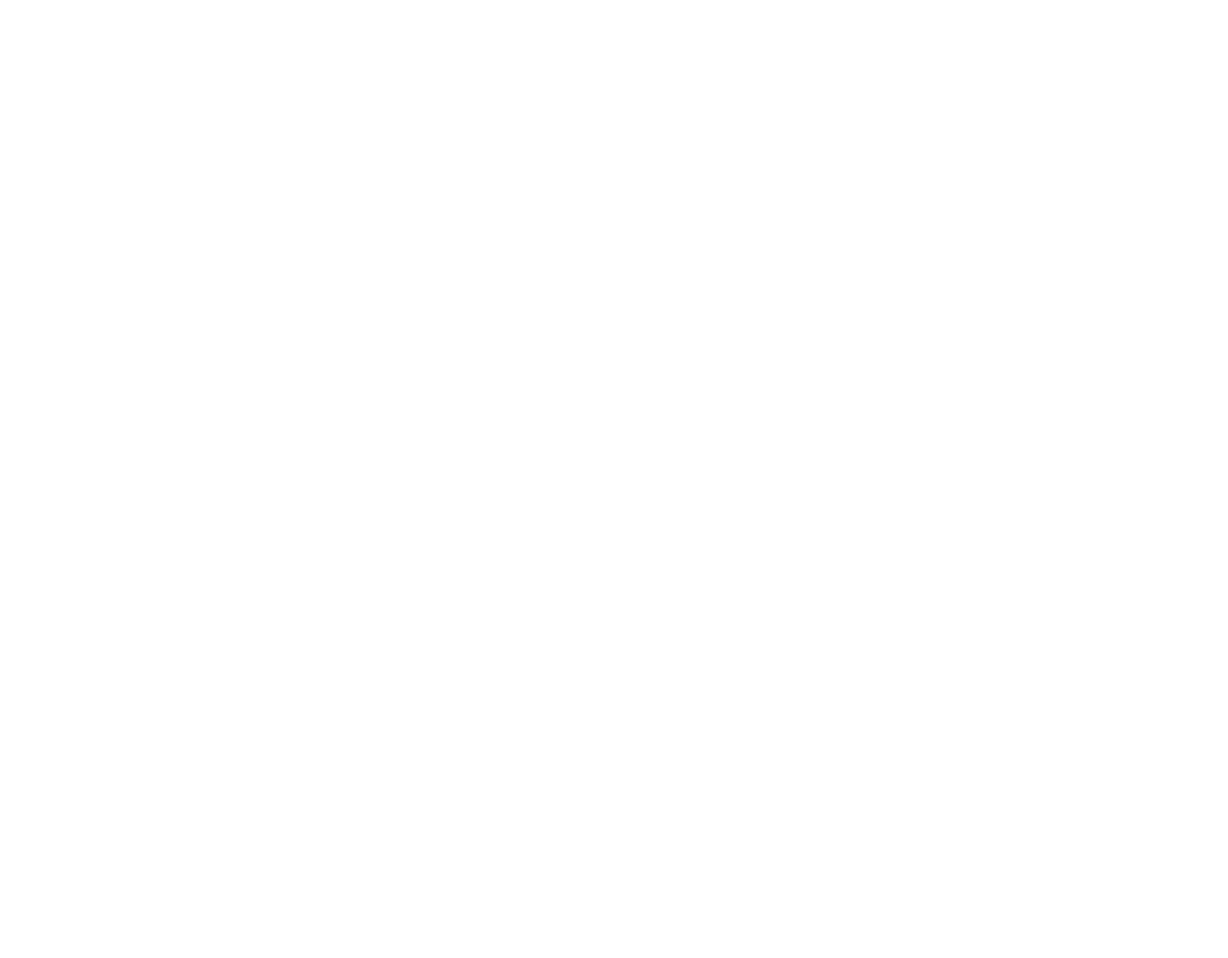
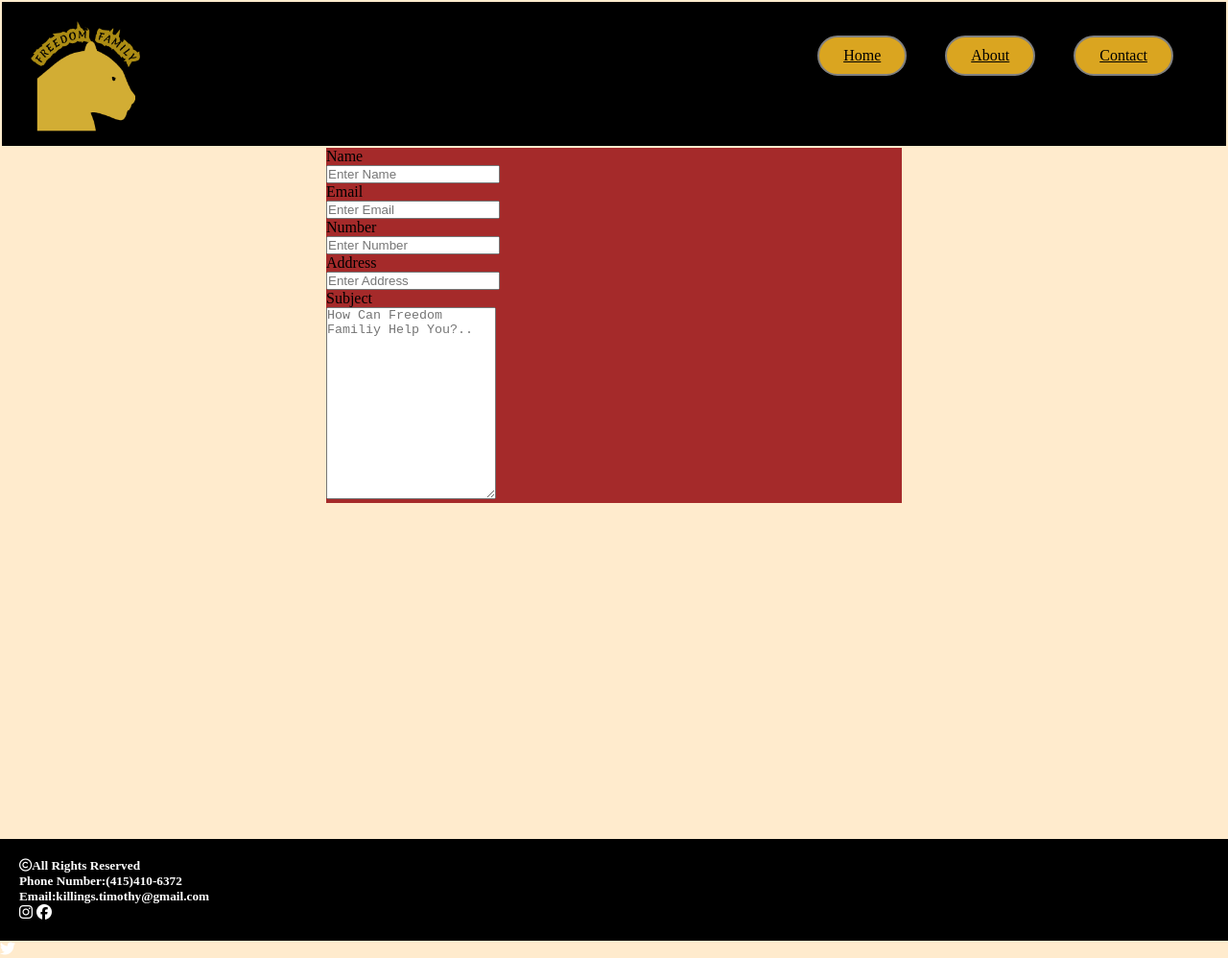
Before and after one commit to Akaamka83/final-project, a plain HTML site: page contact.html in a window 1280 px wide. Shown: the whole page at 96% size. Before the commit the page ends 800 px from the top, so only its background shows below. Drawn offline with Linux system fonts and the light colour scheme.

Commit message:
Final Project Edits

```diff
--- a/contact.html
+++ b/contact.html
@@ -0,0 +1,63 @@
+<!DOCTYPE html>
+<html lang="en">
+<head>
+    <link rel="stylesheet" href="css/contact.css" />
+    <script src="https://kit.fontawesome.com/3c2237efda.js" crossorigin="anonymous"></script>
+    <meta charset="UTF-8">
+    <meta http-equiv="X-UA-Compatible" content="IE=edge">
+    <meta name="viewport" content="width=, initial-scale=1.0">
+    <title>Document</title>
+</head>
+<body>
+    <header>
+        <nav class="*">
+          <ul>
+            <li>
+              <a href="home.html">
+                <img src="image/logo.png" alt="" id="logo" />
+              </a>
+            </li>
+
+            <li class="float-right">
+              <a id="navBar" href="contact.html">Contact</a>
+            </li>
+            <li class="float-right">
+              <a id="navBar" href="about.html">About</a>
+            </li>
+            <li class="float-right">
+              <a id="navBar" href="home.html">Home</a>
+            </li>
+
+
+          </ul>
+
+        </nav>
+      </header>
+<main>
+    <form action="#">
+        <label for="">Name</label>
+        <input type="text" id="input name" name="name" placeholder="Enter Name">
+
+        <label for="">Email</label>
+        <input type="email" id="input email" name="email" placeholder="Enter Email">
+
+        <label for="">Number</label>
+        <input type="tel" id="input number" name="number" placeholder="Enter Number">
+
+        <label for="">Address</label>
+        <input type="address" id="input address" name="address" placeholder="Enter Address">
+
+        <label for="subject">Subject</label>
+        <textarea id="subject" name="subject" placeholder="How Can Freedom Familiy Help You?.." style="height:200px"></textarea>
+    </form>
+</main>
+    <footer>
+        <h5 class="footertext"><i class="fa-regular fa-copyright"></i>All Rights Reserved</h5>
+        <h5 class="footertext">Phone Number:(415)410-6372</h5>
+        <h5 class="footertext">Email:killings.timothy@gmail.com</h5>
+        <a href="https://www.instagram.com/black_studentunionwestlake/" target="_blank"><i class="fa-brands fa-instagram"></i></a>
+        <a href="https://www.facebook.com/search/top?q=dr.%20huey%20p.%20newton%20foundation" target="_blank"><i class="fa-brands fa-facebook"></i></footer></i></a>
+        <i class="fa-brands fa-twitter"></i>
+        </footer>
+</body>
+</html>
--- /dev/null
+++ b/css/about.css
@@ -0,0 +1,77 @@
+* {
+    padding:0px;
+    margin:0px;
+    box-sizing: border-box;
+}
+li {
+    display:inline-block;
+    margin-right: 1.25rem;
+
+}
+ul {
+    /* background-color: black; */
+}
+#navBar {
+    display:inline-block;
+    margin-right: 1.25rem;
+    margin-top: 1.25rem;
+    border: 2px solid gray;
+    padding: 10px 25px;
+    color: black;
+    background-color: goldenrod;
+    border-radius: 50px;
+    position: relative;
+}
+
+nav {
+    background-color: black;
+    padding: 15px 15px;
+    margin: 2px;
+    height: 150px;
+    background-repeat: no-repeat;
+    background-size: cover;
+    background-position-y:center;
+
+
+
+
+}
+#logo {
+    height:125px;
+    margin-left: 10px;
+
+}
+.float-right {
+    float:right;
+}
+footer {
+    background-color: black;
+    padding: 20px;
+    display:block;
+    }
+.footertext {
+    color:white;
+}
+i {
+    color: white;
+}
+body {
+    background-color: blanchedalmond;
+}
+.timbuktu {
+    width: 300px;
+    height: 300px;
+    display: inline-block;
+}
+.float-left {
+    float: left;
+}
+
+p {
+    font-size: 16px;
+}
+h2 {
+    text-align: center;
+    font-style: italic;
+    font-size: 30px;
+}
--- /dev/null
+++ b/css/contact.css
@@ -0,0 +1,69 @@
+* {
+    padding:0px;
+    margin:0px;
+    box-sizing: border-box;
+}
+form {
+    width: 600px;
+    background-color: brown;
+    margin:0 auto;
+
+}
+label {
+    display:block;
+}
+body {
+    background-color: blanchedalmond;
+}
+#navBar {
+    display:inline-block;
+    margin-right: 1.25rem;
+    margin-top: 1.25rem;
+    border: 2px solid gray;
+    padding: 10px 25px;
+    color: black;
+    background-color: goldenrod;
+    border-radius: 50px;
+    position: relative;
+}
+
+nav {
+    background-color: black;
+    padding: 15px 15px;
+    margin:2px;
+    height: 150px;
+    background-repeat: no-repeat;
+    background-size: cover;
+    background-position-y:center;
+
+
+
+
+}
+#logo {
+    height:125px;
+    margin-left: 10px;
+
+}
+.float-right {
+    float:right;
+}
+li {
+    display:inline-block;
+    margin-right: 1.25rem;
+
+}
+main {
+    height: 720px;
+}
+footer {
+    background-color: black;
+    padding: 20px;
+
+    }
+.footertext {
+    color:white;
+}
+i {
+    color: white;
+}
--- a/css/homepage.css
+++ b/css/homepage.css
@@ -1,68 +1,164 @@
-body {
+
+html, body {
+  /* background-image: url(../image/panther.jpeg); */
+  height:100%;
+  /* background-repeat: no-repeat;
+  background-size: cover;
+  background-position: center; */
+}
+.background {
     background-image: url(../image/panther.jpeg);
+    height:100%;
     background-repeat: no-repeat;
     background-size: cover;
+    background-position: center;
 }
 .Huey {
   display: inline-block;
   /* background-color: black; */
-    padding: 10px;
+  padding: 25px;
   margin: 10px 10px;
   border: 1px solid black;
   width: 225px;
   height: 225px;
   background-image: url(../image/Huey.jpeg);
   background-size: cover;
-    border-radius:50px ;
+  border-radius: 50px;
 }
 
 .Frantz {
   display: inline-block;
   /* background-color: black; */
-    padding: 10px;
+  padding: 25px;
   margin: 10px 10px;
   border: 1px solid black;
   width: 225px;
   height: 225px;
   background-image: url(../image/Frantz.jpeg);
   background-size: cover;
-    border-radius:50px ;
+  border-radius: 50px;
 }
 
 .George {
   display: inline-block;
   /* background-color: black; */
-    padding: 10px;
+  padding: 25px;
   margin: 10px 10px;
   border: 1px solid black;
   width: 225px;
   height: 225px;
   background-image: url(../image/George.jpeg);
   background-size: cover;
-    border-radius:50px ;
+  border-radius: 50px;
 }
 .Fred {
   display: inline-block;
   /* background-color: black; */
-    padding: 10px;
+  padding: 25px;
   margin: 10px 10px;
   border: 1px solid black;
   width: 225px;
   height: 225px;
   background-image: url(../image/Fred.jpeg);
   background-size: cover;
-    border-radius:50px ;
+  border-radius: 50px;
 }
 
 .Marcus {
   display: inline-block;
   /* background-color: black; */
-    padding: 10px;
+  padding: 25px;
   margin: 10px 10px;
   border: 1px solid black;
   width: 225px;
   height: 225px;
   background-image: url(../image/Marcus.jpeg);
   background-size: cover;
-    border-radius:50px ;
+  border-radius: 50px;
 }
+h1 {
+  text-align: center;
+  font-family: "Fredericka the Great", cursive;
+  font-size: 100px;
+  color: black;
+}
+
+.photolinks {
+  text-align: center;
+  border-radius: 50px;
+}
+.heronames {
+    border: 2px solid black;
+    background-color: lightslategray;
+}
+li {
+  display: inline-block;
+  margin-right: 1.25rem;
+}
+ul {
+  /* background-color: black; */
+}
+#navBar {
+  display: inline-block;
+  margin-right: 1.25rem;
+  border: 2px solid gray;
+  padding: 10px 25px;
+  color: black;
+  background-color: goldenrod;
+  border-radius: 50px;
+}
+
+nav {
+    background-color: black;
+    padding: 15px 15px;
+    margin:-20px;
+    height: 150px;
+    background-repeat: no-repeat;
+    background-size: cover;
+    background-position-y:center;
+    /* position:sticky;
+    top: 0; */
+}
+#logo {
+    height:125px;
+    margin-left: 10px;
+}
+.float-right {
+  float: right;
+}
+.col-1 {
+  column-count: 3;
+  column-gap: 40px;
+  /* column-rule-style:solid;
+        column-rule-color: lightseagreen; */
+  column-rule: 2px solid black;
+  background-color: blanchedalmond;
+  margin-right:-20px;
+  margin-left:-20px;
+  padding: 50px 50px;
+
+}
+h1 {
+  column-span: all;
+}
+.column {
+  float: left;
+  width: 50%;
+}
+p {
+    text-align: center;
+    font-family: "Fredericka the Great", cursive;
+    font-size: 40px;
+    color: blanchedalmond;
+}
+footer {
+    background-color: black;
+    padding: 20px;
+    display:block;
+    }
+.footertext {
+    color:white;
+}
+i {
+    color: white;
+}
```
Also changed, not shown: about.html (+86 -0 lines), css/stylesheet.css (deleted, +0 -28 lines), home.html (+76 -7 lines), image/timbuktu.jpeg (added), 1 other file. Lines whose indentation alone changed are shown as unchanged.
